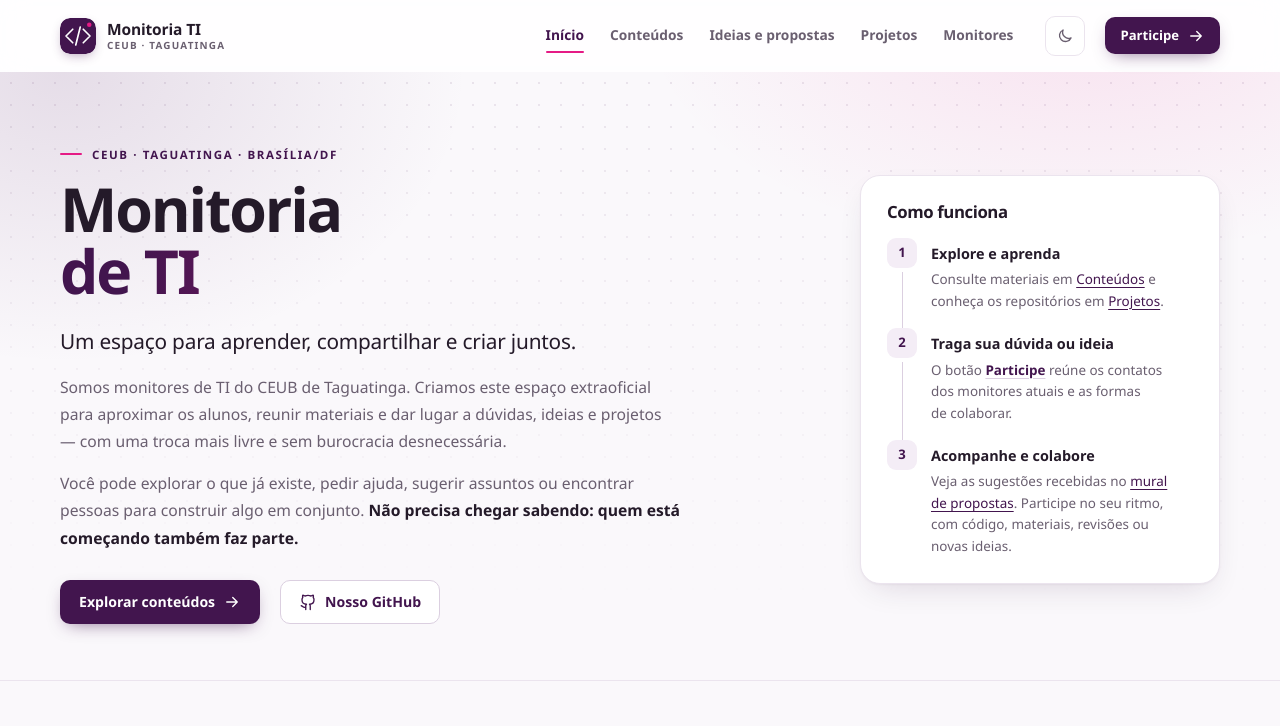
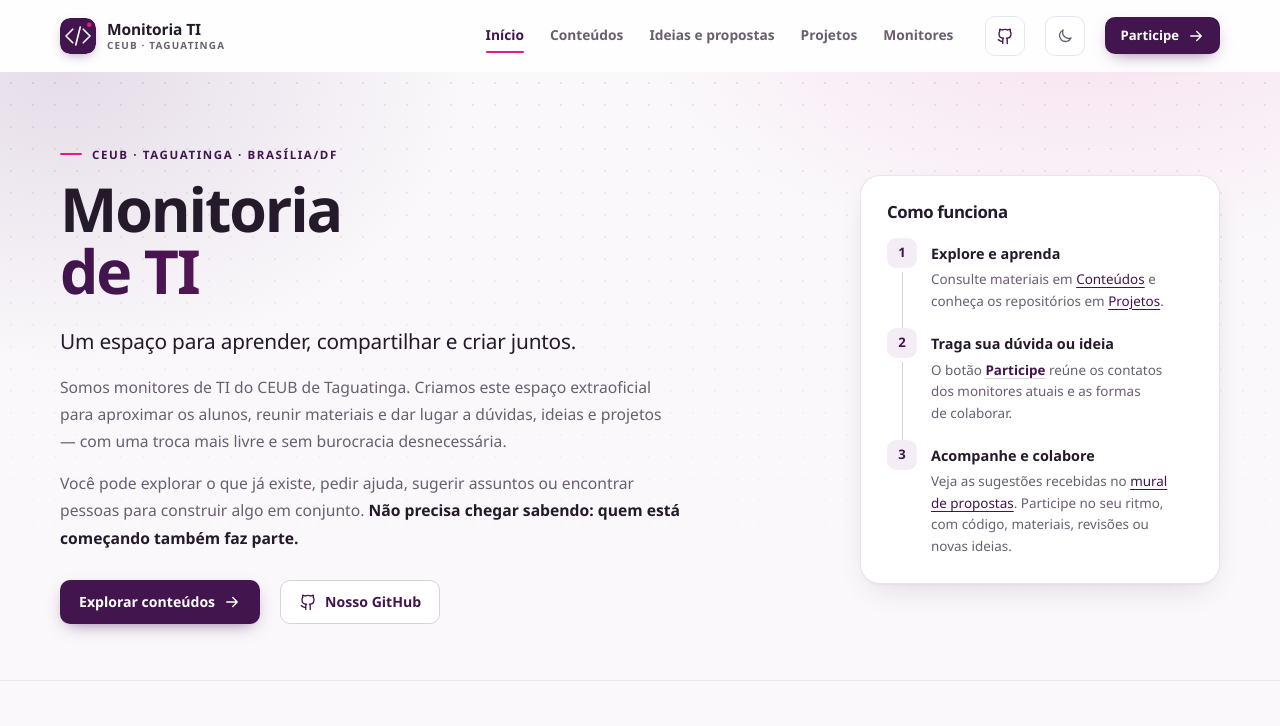
Before and after one commit to MonitoriaTi-CEUB-Tagua/SiteMonitoria, a website with bundled scripts: page index.html in a window 1280 px wide. Shown: the top 726 px of the page. Built offline with nearby package versions, Linux system fonts and the light colour scheme.

Commit message:
Update header.html
adicionando github monitoria

```diff
--- a/components/header.html
+++ b/components/header.html
@@ -12,6 +12,7 @@
       <a class="nav-link" data-page-link="projects" href="projetos.html">Projetos</a>
       <a class="nav-link" data-page-link="monitors" href="monitores.html">Monitores</a>
     </nav>
+    <a class="icon-btn header-github" data-community-github href="https://github.com/MonitoriaTi-CEUB-Tagua" target="_blank" rel="noopener noreferrer" aria-label="GitHub da monitoria (abre em nova aba)" title="GitHub da monitoria"><span data-icon="github"></span></a>
     <button class="icon-btn theme-toggle" type="button" data-theme-toggle aria-label="Alternar tema"><span data-icon="moon"></span></button>
     <button class="btn btn--primary btn--small header-participate" type="button" data-participate aria-haspopup="dialog">Participe <span data-icon="arrow"></span></button>
     <button class="icon-btn menu-toggle" type="button" data-menu-toggle aria-controls="main-nav" aria-expanded="false" aria-label="Abrir menu"><span data-icon="menu"></span></button>
```
